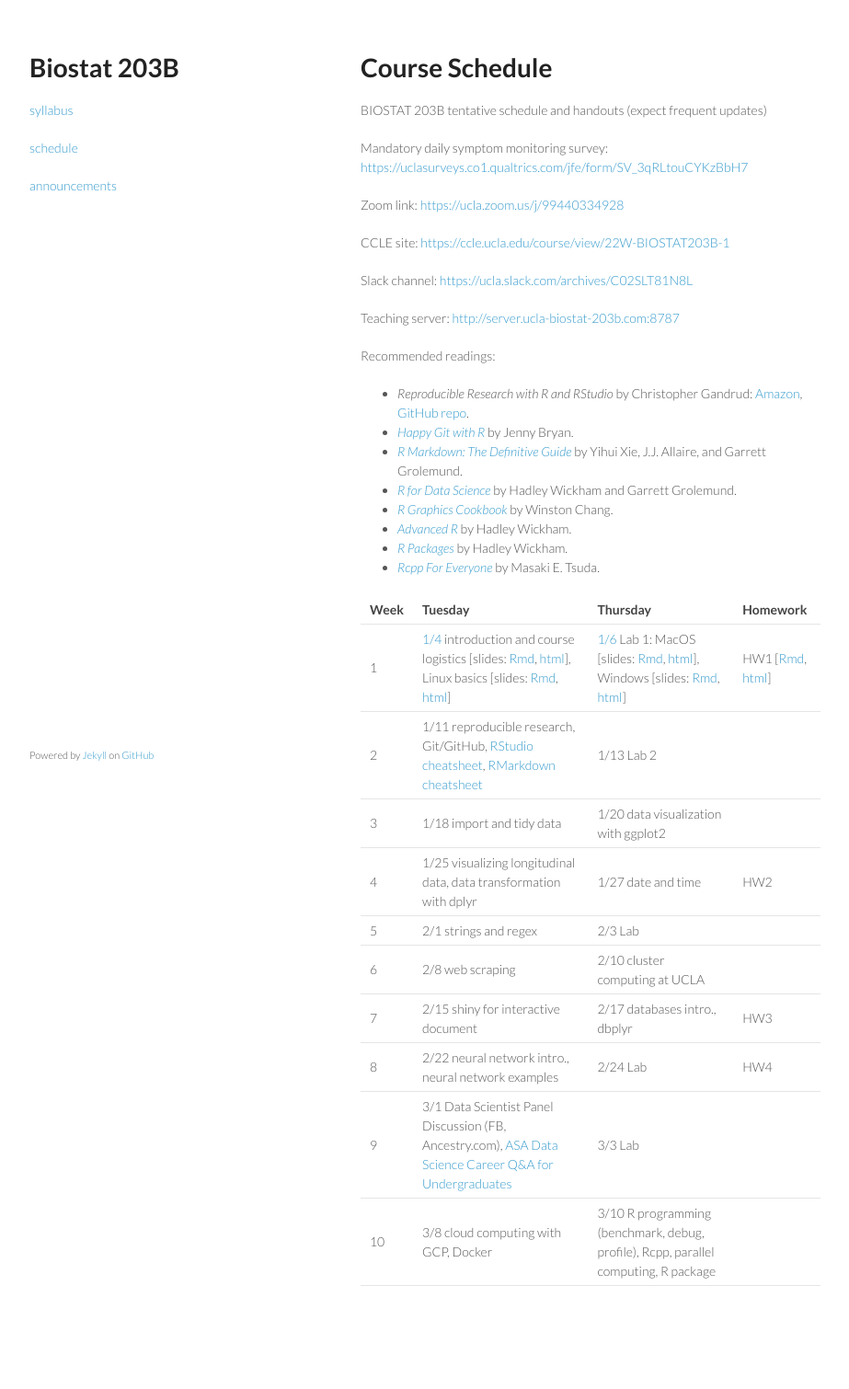
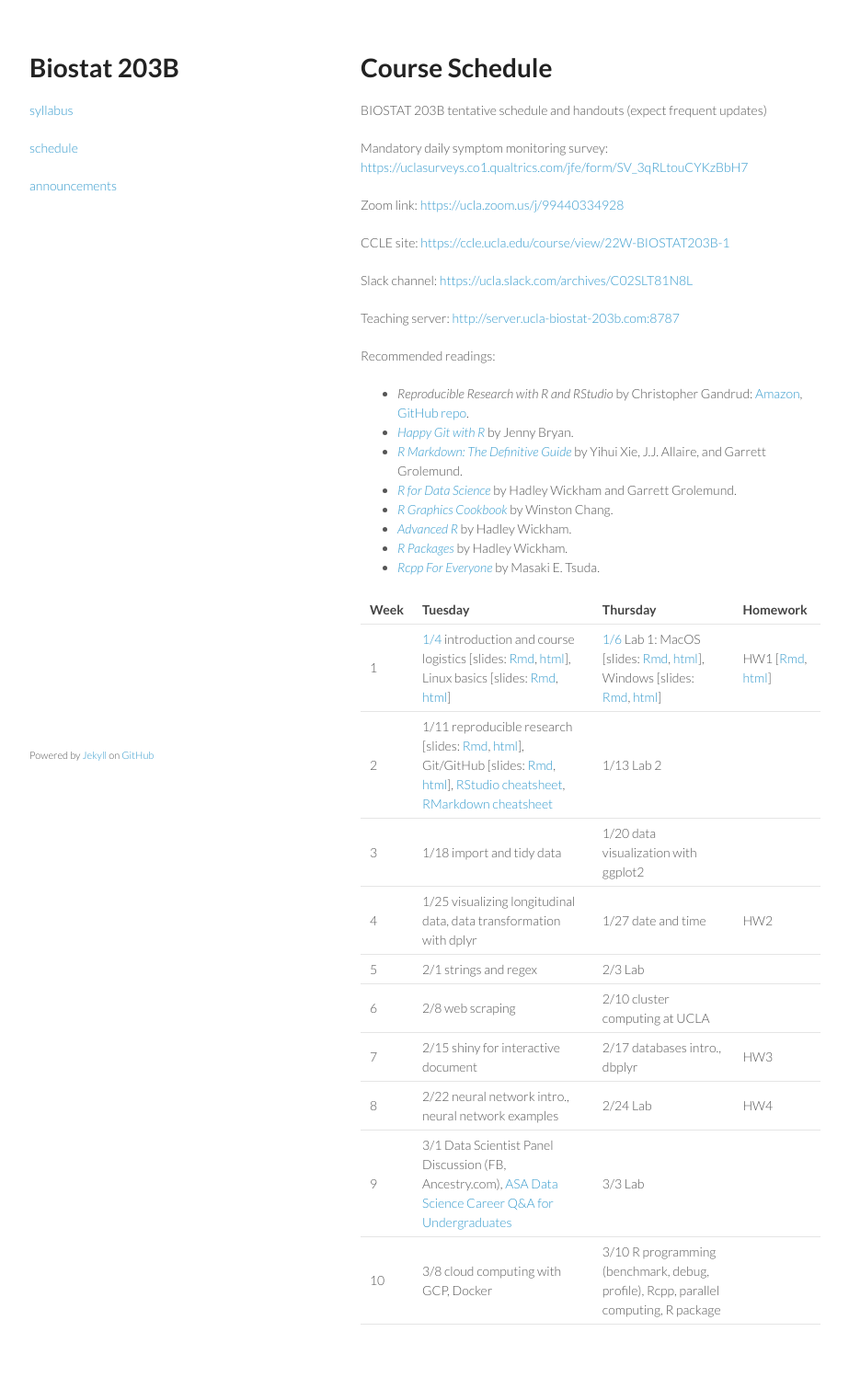
Before and after one commit to ucla-biostat-203b/2022winter, a Jekyll site: the page built from schedule/schedule.md, in a window 1280 px wide. Shown: the whole page at 92% size, without its empty margins (178-1101 px from the left). Built offline with Jekyll 4.4.1, drawn with Linux system fonts in a browser that asks for light colours; before the commit the page ends 1468 px from its top, so only the background shows below that.

Commit message:
post repres and git lectures

```diff
--- a/schedule/schedule.md
+++ b/schedule/schedule.md
@@ -30,7 +30,7 @@ Recommended readings:
 | Week | Tuesday | Thursday | Homework |
 |:-----------|:------------|:------------|:------------|
 | 1 | [1/4](http://ucla-biostat-203b.github.io/2022winter/biostat203bwinter2022/2022/01/04/week1-day1.html) introduction and course logistics \[slides: [Rmd](https://raw.githubusercontent.com/ucla-biostat203b-2021winter/ucla-biostat203b-2021winter.github.io/master/slides/01-intro/intro.Rmd), [html](../slides/01-intro/intro.html)\], Linux basics \[slides: [Rmd](https://raw.githubusercontent.com/ucla-biostat203b-2021winter/ucla-biostat203b-2021winter.github.io/master/slides/02-linux/linux.Rmd), [html](../slides/02-linux/linux.html)\] | [1/6](http://ucla-biostat-203b.github.io/2022winter/biostat203bwinter2022/2022/01/06/week1-day2.html) Lab 1: MacOS \[slides: [Rmd](https://raw.githubusercontent.com/ucla-biostat203b-2021winter/ucla-biostat203b-2021winter.github.io/master/labs/lab01/lab01_macos.Rmd), [html](../labs/lab01/lab01_macos.html)\], Windows \[slides: [Rmd](https://raw.githubusercontent.com/ucla-biostat203b-2021winter/ucla-biostat203b-2021winter.github.io/master/labs/lab01/lab01_windows.Rmd), [html](../labs/lab01/lab01_windows.html)\] | HW1 \[[Rmd](https://github.com/ucla-biostat-203b/2022winter/raw/main/hw/hw1/hw1.Rmd), [html](../hw/hw1/hw1.html)\] |
-| 2 | 1/11 reproducible research, Git/GitHub, [RStudio cheatsheet](https://github.com/rstudio/cheatsheets/raw/main/rstudio-ide.pdf), [RMarkdown cheatsheet](https://github.com/rstudio/cheatsheets/raw/main/rmarkdown-2.0.pdf) | 1/13 Lab 2 | |
+| 2 | 1/11 reproducible research \[slides: [Rmd](https://raw.githubusercontent.com/ucla-biostat203b-2021winter/ucla-biostat203b-2021winter.github.io/master/slides/03-repres/repres.Rmd), [html](../slides/03-repres/repres.html)\], Git/GitHub \[slides: [Rmd](https://raw.githubusercontent.com/ucla-biostat203b-2021winter/ucla-biostat203b-2021winter.github.io/master/slides/04-git/git.Rmd), [html](../slides/04-git/git.html)\], [RStudio cheatsheet](https://github.com/rstudio/cheatsheets/raw/main/rstudio-ide.pdf), [RMarkdown cheatsheet](https://github.com/rstudio/cheatsheets/raw/main/rmarkdown-2.0.pdf) | 1/13 Lab 2 | |
 | 3 | 1/18 import and tidy data | 1/20 data visualization with ggplot2 |
 | 4 | 1/25 visualizing longitudinal data, data transformation with dplyr | 1/27 date and time | HW2 |
 | 5 | 2/1 strings and regex | 2/3 Lab | |
```
